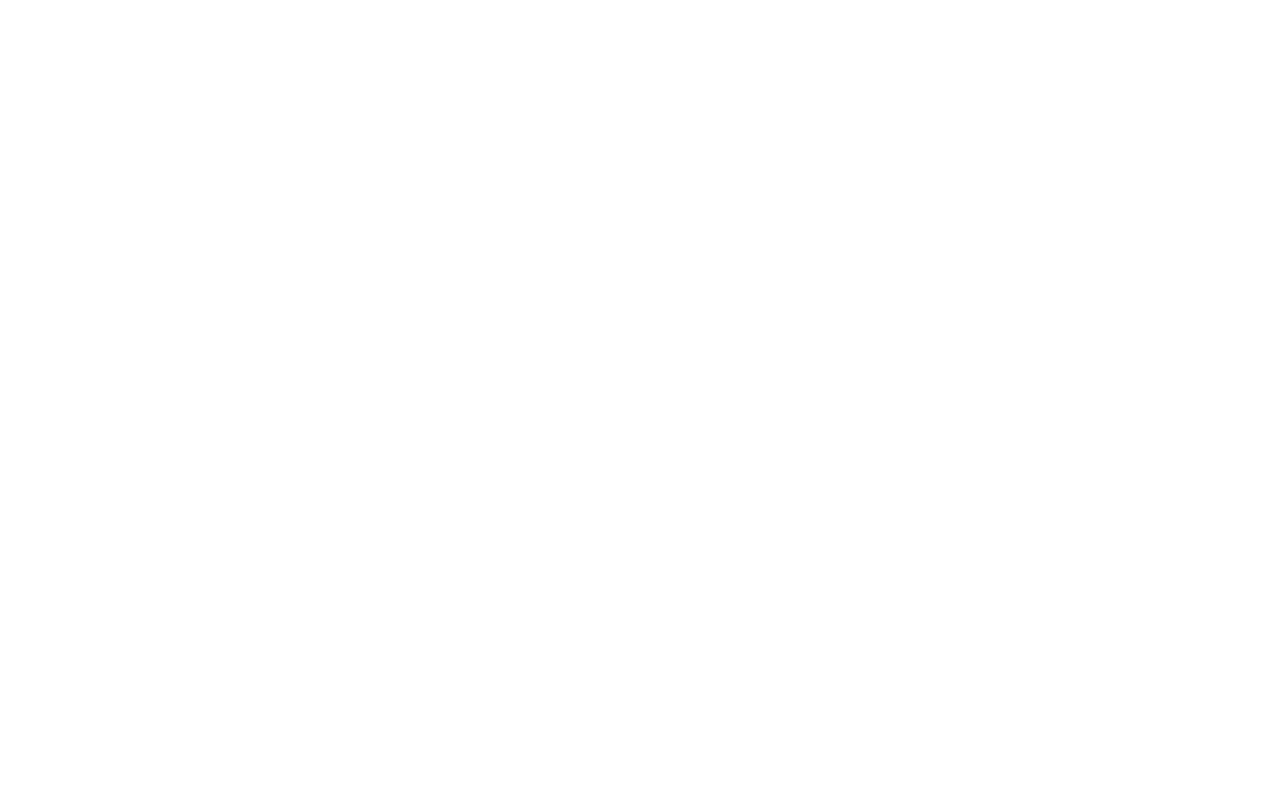
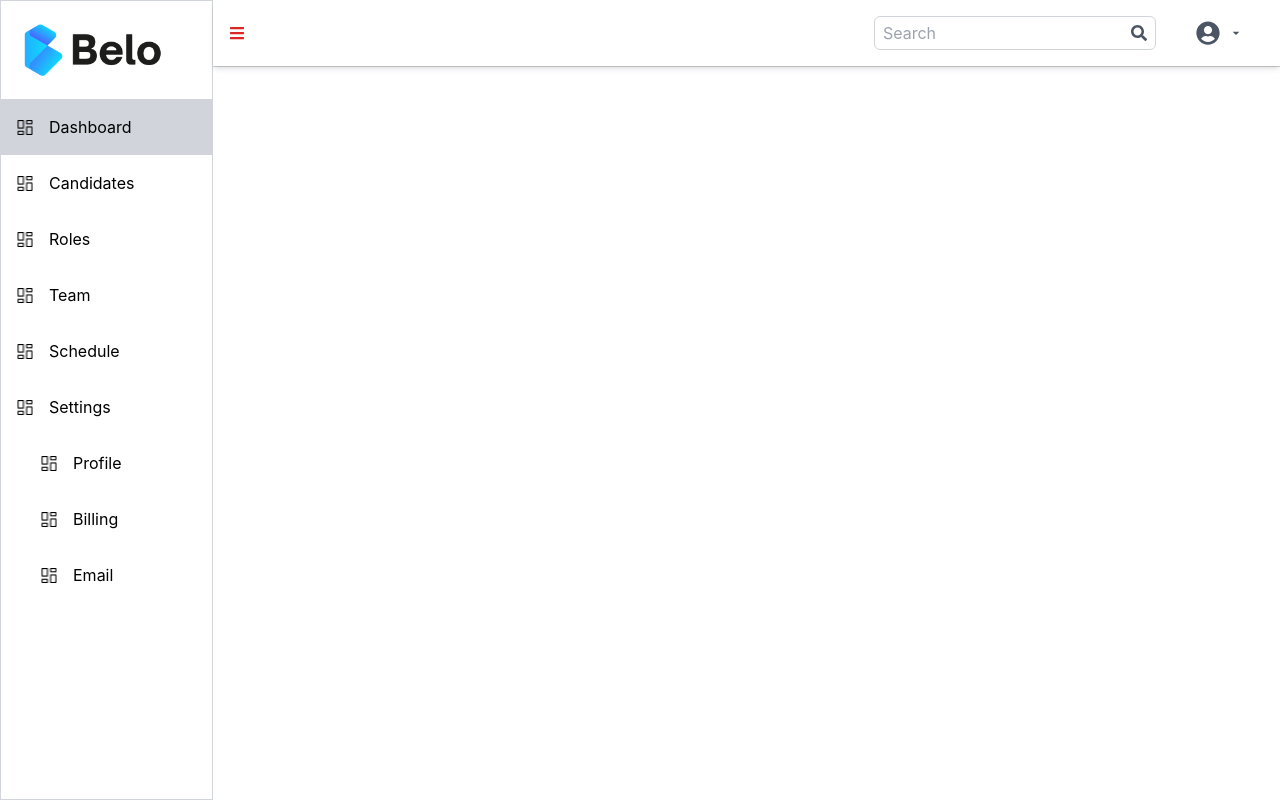
Before and after one commit to Sohaib-Ahmed869/Belo2.0, a React (Create React App) app: page /admin in a window 1280 px wide. Before the commit this address had no page. Built offline with nearby package versions, Linux system fonts and the light colour scheme.

Commit message:
Admin layout

```diff
--- /dev/null
+++ b/src/Components/header.js
@@ -0,0 +1,30 @@
+import React from "react";
+// import { useState } from "react";
+import { FaSearch, FaBars, FaUserCircle } from "react-icons/fa";
+import { MdArrowDropDown } from "react-icons/md";
+
+const Header = ({ toggleSidebar }) => {
+  return (
+    <div className="flex justify-between items-center p-4 bg-white shadow-md">
+      <div className="flex items-center">
+        <FaBars className="text-red-600" onClick={toggleSidebar} />
+      </div>
+      <div className="flex gap-10 pr-5">
+        <div className="flex items-center border border-gray-300 rounded-md px-2 py-1 bg-white">
+          <input
+            type="text"
+            placeholder="Search"
+            className="outline-none text-gray-600 flex-1"
+          />
+          <FaSearch className="text-gray-600" />
+        </div>
+        <div className="flex items-center gap-2">
+          <FaUserCircle className="text-gray-600" size={24} />
+          <MdArrowDropDown className="text-gray-600" />
+        </div>
+      </div>
+    </div>
+  );
+};
+
+export default Header;
--- /dev/null
+++ b/src/Components/sidebar.js
@@ -0,0 +1,97 @@
+import React, { useState } from "react";
+import Logo from "../Assets/Logo.png";
+import dashboard from "../Assets/dashboard.png";
+
+const Sidebar = () => {
+  const [activeOption, setActiveOption] = useState("Dashboard");
+  return (
+    <div className="w-full bg-white">
+      <img src={Logo} alt="logo" className="w-36 m-5" />
+      <div className="flex flex-col items-start justify-center text-black ">
+        <div
+          className={`flex items-center gap-2 w-full hover:bg-gray-300 p-4 cursor-pointer hover:font-semibold pl-4 ${
+            activeOption === "Dashboard" ? "bg-gray-300" : ""
+          }`}
+          onClick={() => setActiveOption("Dashboard")}
+        >
+          <img src={dashboard} alt="dashboard" className="w-4 mr-2" />
+          <p>Dashboard</p>
+        </div>
+        <div
+          className={`flex items-center gap-2 w-full hover:bg-gray-300 p-4 cursor-pointer hover:font-semibold pl-4  ${
+            activeOption === "Candidates" ? "bg-gray-300" : ""
+          }`}
+          onClick={() => setActiveOption("Candidates")}
+        >
+          <img src={dashboard} alt="dashboard" className="w-4 mr-2" />
+          <p className="">Candidates</p>
+        </div>
+        <div
+          className={`flex items-center gap-2 w-full hover:bg-gray-300 p-4 cursor-pointer hover:font-semibold pl-4 ${
+            activeOption === "Roles" ? "bg-gray-300" : ""
+          }`}
+          onClick={() => setActiveOption("Roles")}
+        >
+          <img src={dashboard} alt="dashboard" className="w-4 mr-2" />
+          <p className="">Roles</p>
+        </div>
+        <div
+          className={`flex items-center gap-2 w-full hover:bg-gray-300 p-4 cursor-pointer hover:font-semibold pl-4 ${
+            activeOption === "Team" ? "bg-gray-300" : ""
+          }`}
+          onClick={() => setActiveOption("Team")}
+        >
+          <img src={dashboard} alt="dashboard" className="w-4 mr-2" />
+          <p className="">Team</p>
+        </div>
+        <div
+          className={`flex items-center gap-2 w-full hover:bg-gray-300 p-4 cursor-pointer hover:font-semibold pl-4 ${
+            activeOption === "Schedule" ? "bg-gray-300" : ""
+          }`}
+          onClick={() => setActiveOption("Schedule")}
+        >
+          <img src={dashboard} alt="dashboard" className="w-4 mr-2" />
+          <p className="">Schedule</p>
+        </div>
+        <div
+          className={`flex items-center gap-2 w-full hover:bg-gray-300 p-4 cursor-pointer hover:font-semibold pl-4 ${
+            activeOption === "Settings" ? "bg-gray-300" : ""
+          }`}
+          onClick={() => setActiveOption("Settings")}
+        >
+          <img src={dashboard} alt="dashboard" className="w-4 mr-2" />
+          <p className="">Settings</p>
+        </div>
+        <div
+          className={`flex items-center gap-2 pl-10 w-full hover:bg-gray-300 p-4 cursor-pointer hover:font-semibold ${
+            activeOption === "Profile" ? "bg-gray-300" : ""
+          }`}
+          onClick={() => setActiveOption("Profile")}
+        >
+          <img src={dashboard} alt="dashboard" className="w-4 mr-2" />
+          <p className="">Profile</p>
+        </div>
+        <div
+          className={`flex items-center gap-2 pl-10 w-full hover:bg-gray-300 p-4 cursor-pointer hover:font-semibold ${
+            activeOption === "Billing" ? "bg-gray-300" : ""
+          }`}
+          onClick={() => setActiveOption("Billing")}
+        >
+          <img src={dashboard} alt="dashboard" className="w-4 mr-2" />
+          <p className="">Billing</p>
+        </div>
+        <div
+          className={`flex items-center gap-2 pl-10 w-full hover:bg-gray-300 p-4 cursor-pointer hover:font-semibold ${
+            activeOption === "Email" ? "bg-gray-300" : ""
+          }`}
+          onClick={() => setActiveOption("Email")}
+        >
+          <img src={dashboard} alt="dashboard" className="w-4 mr-2" />
+          <p className="">Email</p>
+        </div>
+      </div>
+    </div>
+  );
+};
+
+export default Sidebar;
--- a/src/Layout.js
+++ b/src/Layout.js
@@ -1,5 +1,7 @@
 import React from "react";
 import { Routes, Route } from "react-router-dom";
+
+import AdminLayout from "./Layouts/adminLayout";
 
 import Login from "./Login/page";
 import Signup from "./Signup/page";
@@ -7,6 +9,9 @@
 import OTP from "./Login/otpverificiation";
 
 import DashboardLayout from "./AdminDashboard/DashboardLayout";
+
+
+import Team from "./Team/page";
 
 const Layout = () => {
   return (
@@ -16,6 +21,12 @@
       <Route path="/forgetpassword" element={<ForgetPassword />} />
       <Route path="/otp" element={<OTP />} />
       <Route path="/admindashboard" element={<DashboardLayout />} />
+
+
+      <Route path="/admin" element={<AdminLayout/>}>
+        <Route path="team" element={<Team />} />
+      </Route>
+
     </Routes>
   );
 };
--- /dev/null
+++ b/src/Layouts/adminLayout.js
@@ -0,0 +1,35 @@
+import React from "react";
+import { useState } from "react";
+import Sidebar from "../Components/sidebar";
+import Header from "../Components/header";
+import { Outlet } from "react-router-dom";
+
+const AdminLayout = () => {
+  const [isSidebarOpen, setIsSidebarOpen] = useState(true);
+
+  const toggleSidebar = () => {
+    setIsSidebarOpen(!isSidebarOpen);
+  };
+
+  return (
+    <div className="flex w-full h-full">
+      <div
+        className={` h-screen border border-gray-300 sidebar transition-transform duration-500 ${
+          isSidebarOpen ? "w-1/6" : "-translate-x-full hidden"
+        }`}
+      >
+        <Sidebar />
+      </div>
+      <div className={`flex flex-col ${isSidebarOpen ? "w-5/6" : "w-screen"}`}>
+        <div className="w-full border-b border-gray-300">
+          <Header toggleSidebar={toggleSidebar} />
+        </div>
+        <div className="main-content">
+          <Outlet />
+        </div>
+      </div>
+    </div>
+  );
+};
+
+export default AdminLayout;
--- /dev/null
+++ b/src/Team/page.js
@@ -0,0 +1,11 @@
+import Header from "../Components/header";
+
+const Team = () => {
+  return (
+    <div>
+      <h1>Team</h1>
+    </div>
+  );
+};
+
+export default Team;
```
